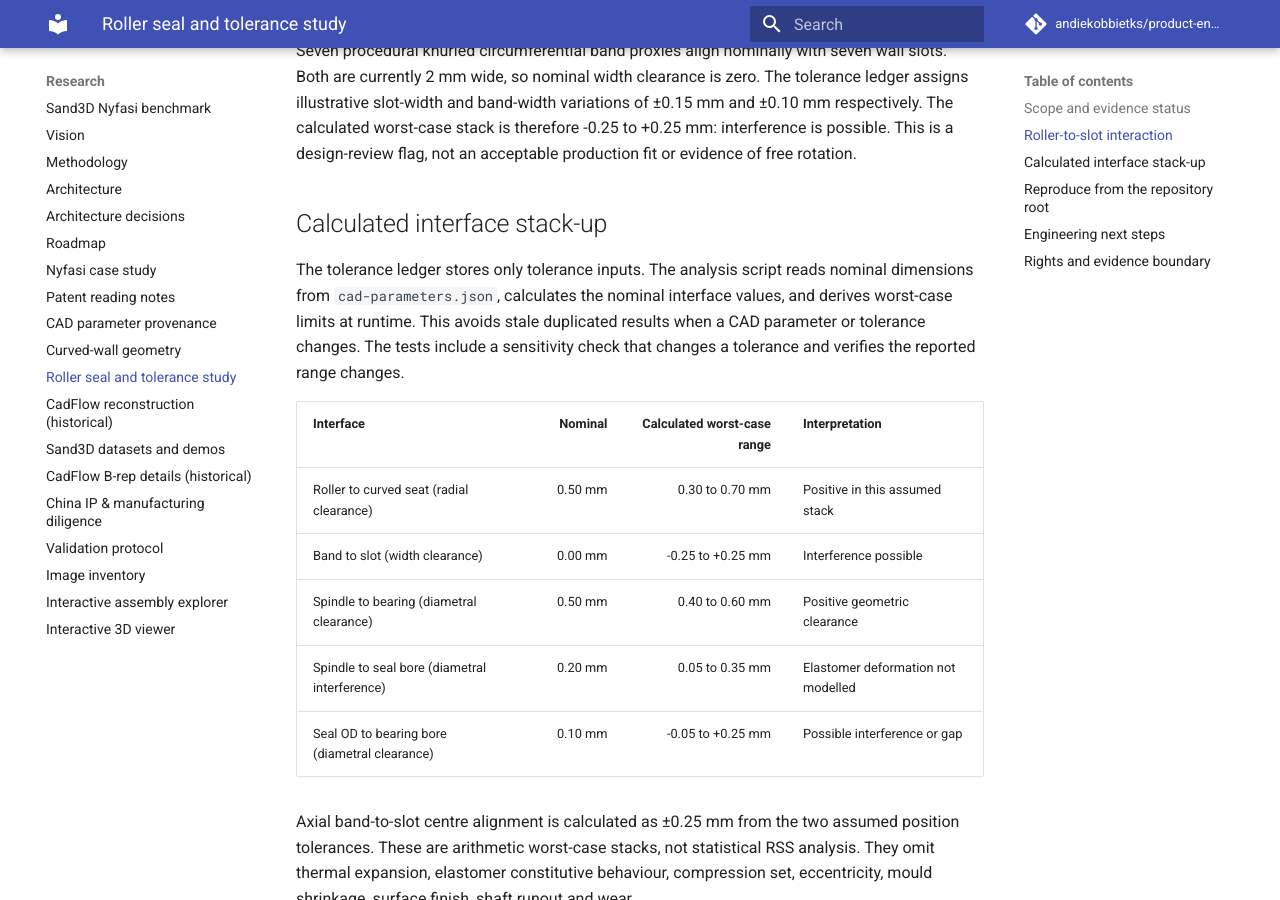
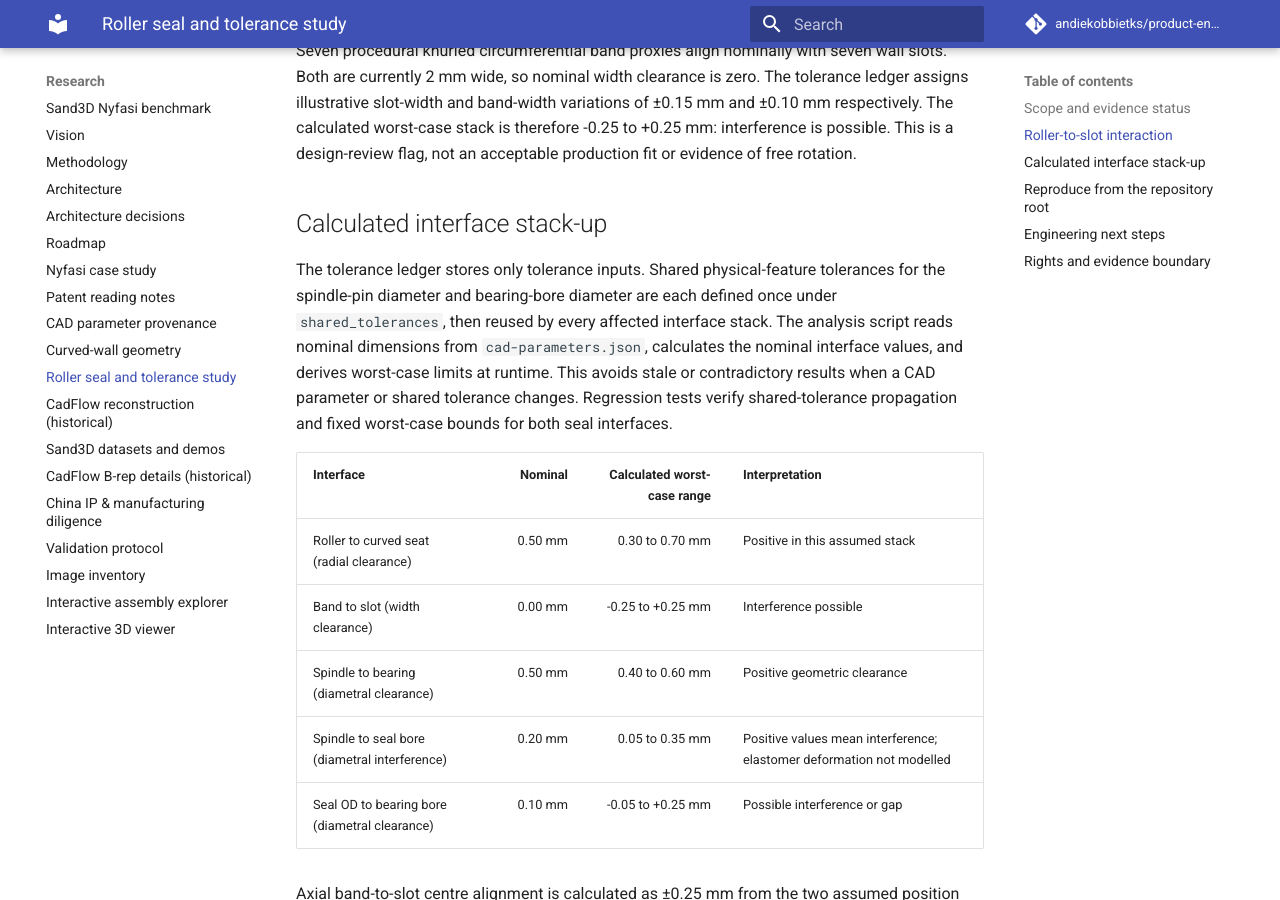
Before and after one commit to andiekobbietks/product-engineering-lab, an MkDocs documentation site: the page built from docs/experiments/roller-seal-and-tolerance.md, in a window 1280 px wide and 900 px high, scrolled down 552 px. Built offline with MkDocs 1.6.1 and Material for MkDocs 9.7.7, drawn with Linux system fonts in a browser that asks for light colours; comment, search, counter and statistics services are not loaded.

Commit message:
Apply CodeRabbit tolerance and CI review fixes

```diff
--- a/docs/experiments/roller-seal-and-tolerance.md
+++ b/docs/experiments/roller-seal-and-tolerance.md
@@ -12,14 +12,14 @@ Seven procedural knurled circumferential band proxies align nominally with seven
 
 ## Calculated interface stack-up
 
-The tolerance ledger stores only tolerance inputs. The analysis script reads nominal dimensions from `cad-parameters.json`, calculates the nominal interface values, and derives worst-case limits at runtime. This avoids stale duplicated results when a CAD parameter or tolerance changes. The tests include a sensitivity check that changes a tolerance and verifies the reported range changes.
+The tolerance ledger stores only tolerance inputs. Shared physical-feature tolerances for the spindle-pin diameter and bearing-bore diameter are each defined once under `shared_tolerances`, then reused by every affected interface stack. The analysis script reads nominal dimensions from `cad-parameters.json`, calculates the nominal interface values, and derives worst-case limits at runtime. This avoids stale or contradictory results when a CAD parameter or shared tolerance changes. Regression tests verify shared-tolerance propagation and fixed worst-case bounds for both seal interfaces.
 
 | Interface | Nominal | Calculated worst-case range | Interpretation |
 |---|---:|---:|---|
 | Roller to curved seat (radial clearance) | 0.50 mm | 0.30 to 0.70 mm | Positive in this assumed stack |
 | Band to slot (width clearance) | 0.00 mm | -0.25 to +0.25 mm | Interference possible |
 | Spindle to bearing (diametral clearance) | 0.50 mm | 0.40 to 0.60 mm | Positive geometric clearance |
-| Spindle to seal bore (diametral interference) | 0.20 mm | 0.05 to 0.35 mm | Elastomer deformation not modelled |
+| Spindle to seal bore (diametral interference) | 0.20 mm | 0.05 to 0.35 mm | Positive values mean interference; elastomer deformation not modelled |
 | Seal OD to bearing bore (diametral clearance) | 0.10 mm | -0.05 to +0.25 mm | Possible interference or gap |
 
 Axial band-to-slot centre alignment is calculated as ±0.25 mm from the two assumed position tolerances. These are arithmetic worst-case stacks, not statistical RSS analysis. They omit thermal expansion, elastomer constitutive behaviour, compression set, eccentricity, mould shrinkage, surface finish, shaft runout and wear.
```
